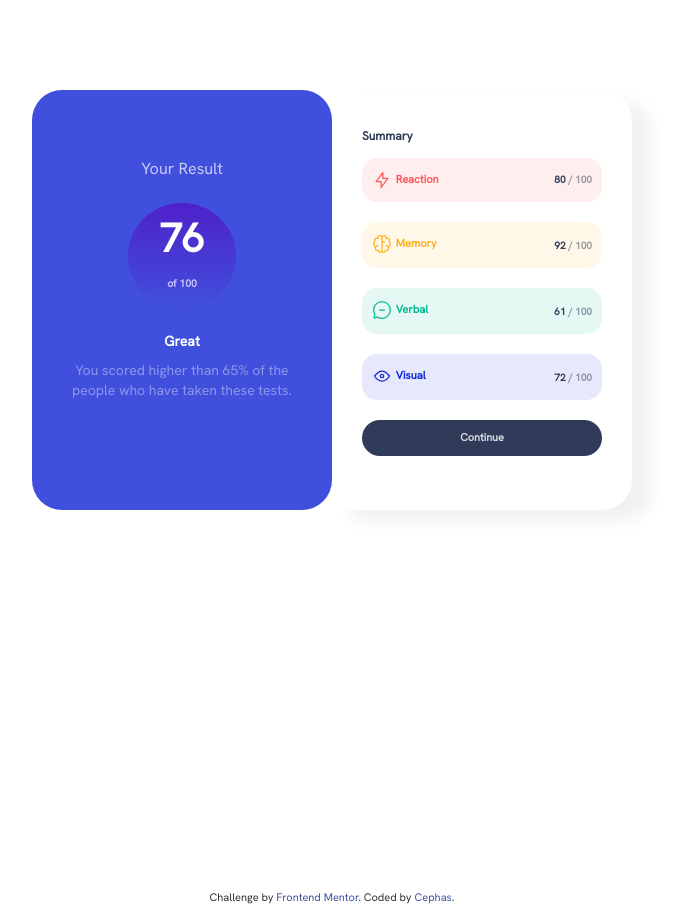
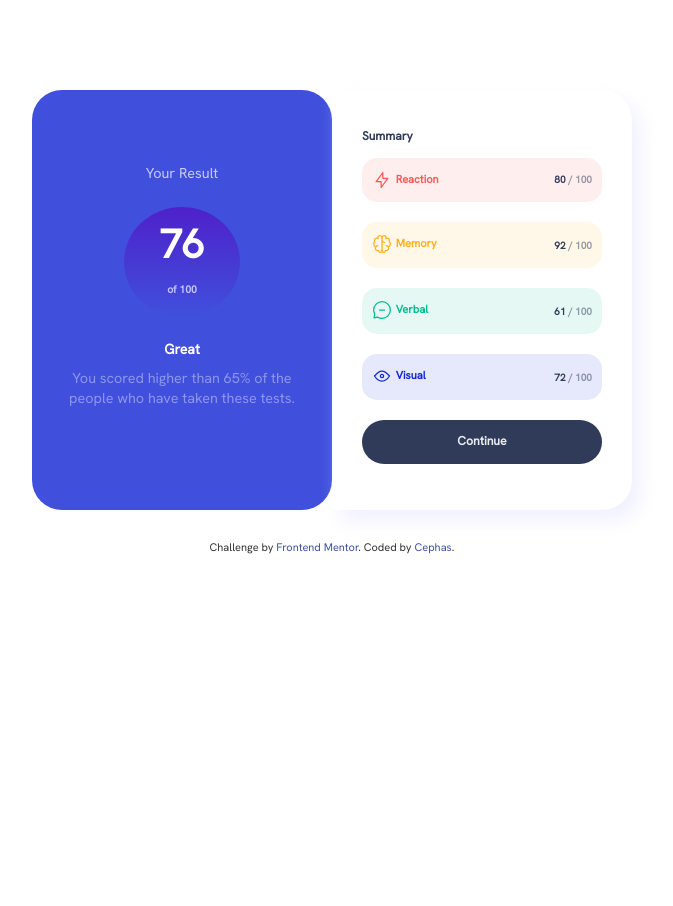
Before and after one commit to theCephas/Results-summary-component-main, a plain HTML site: page index.html in a window 1280 px wide. Shown: the whole page, without its empty margins (308-981 px from the left). After the commit the page ends 800 px from the top, so only its background shows below. Drawn offline with Linux system fonts and the light colour scheme.

Commit message:
Last possible commit

```diff
--- a/style.css
+++ b/style.css
@@ -20,16 +20,17 @@ body{
 }
 h1{
     margin-top: 0;
-    font-size: .9em;
+    font-size: .8em;
     color: hsla(0, 0%, 100%, 0.7);
     padding-bottom: 15px;
+    padding-top: 15px;
 }
 
 .number{
     border-radius: 50%;
     background-image: linear-gradient(hsla(256, 72%, 46%, 1), hsla(241, 72%, 46%, 0) );
     text-align: center;
-    padding: 7px 32px;
+    padding: 9px 36px;
     align-self: center;
 }
 .num1{
@@ -51,7 +52,7 @@ h5{
 }
 .great-word{
     color: hsla(0, 0%, 100%, 0.4);
-    font-size: 14px;
+    font-size: .8em;
 }
 
 .section2{
@@ -146,10 +147,10 @@ h6{
 .button{
     border-radius: 30px;
     background-color: hsl(224, 30%, 27%);
-    color: hsla(0, 0%, 100%, 0.8);
-    font-size: .6em;
-    font-weight: 700;
-    padding: 10px 20px;
+    color: hsla(0, 0%, 100%, 0.9);
+    font-size: .68em;
+    font-weight: 600;
+    padding: 13px 20px;
     cursor: pointer;
 }
 
@@ -159,7 +160,7 @@ h6{
         flex-wrap: wrap;
         justify-content: center;
         margin-top: 90px;
-        min-height: 100vh;
+
     }
     .section1{
         width: 300px;
@@ -175,10 +176,9 @@ h6{
         background-color: hsl(0, 0%, 100%);
         border-top-right-radius: 30px;
         border-bottom-right-radius: 30px;
-
-        box-shadow: 20px 11px 18px 0px hsl(240, 13%, 95%);
+        box-shadow: 9px 11px 18px 0px hsla(240, 100%, 96%, 0.7);
     }
 }
 
-.attribution { font-size: 11px; text-align: center; }
+.attribution { font-size: 11px; text-align: center; padding-top: 30px;}
 .attribution a { color: hsl(228, 45%, 44%); }
```
